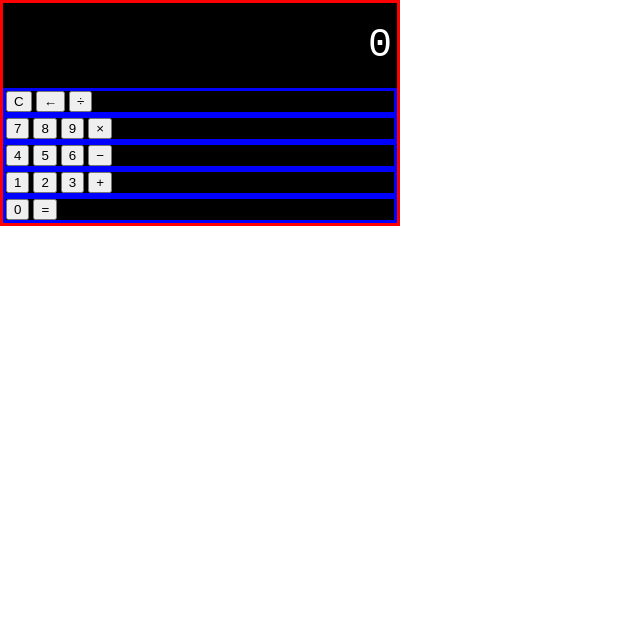
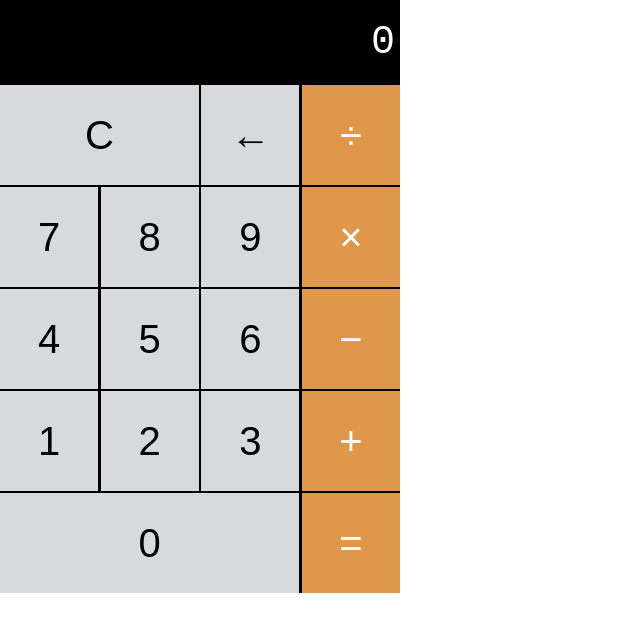
Before and after one commit to artemis-p/Calculator-JS, a plain HTML site: page index.html in a window 1280 px wide. Shown: the whole page, without its empty margins (0-640 px from the left). Drawn offline with Linux system fonts and the light colour scheme.

Commit message:
Styled the buttons

```diff
--- a/css/style.css
+++ b/css/style.css
@@ -11,13 +11,18 @@ body {
 
 .wrapper {
     width: 400px;
-    border: 3px solid red;
+    /* border: 3px solid red; */
     background-color: black;
     color: white;
 }
 
 .calc-button-row {
-    border: 3px solid blue;
+    /* border: 3px solid blue; */
+    display: flex;
+    flex-flow: row nowrap;
+    justify-content: space-between;
+    margin-bottom: 0.5%;
+    /* to add the lines in the bottom */
 }
 
 .screen {
@@ -26,3 +31,42 @@ body {
     padding: 20px 5px;
     font-size: 40px;
 }
+
+.calc-button {
+    background-color: #d8d9db;
+    color: #000000;
+    border: none;
+    font-size: 40px;
+    height: 100px;
+    flex-basis: 24.5%;
+    /* we don't have height, as we are working with flex, but we have flex-basis */
+}
+
+
+.calc-button:hover {
+    background-color: #ebebeb;
+}
+.calc-button:active {
+    background-color: #bbbcbe;
+}
+
+.double {
+    flex-basis: 49.7%;
+}
+
+.triple {
+    flex-basis: 74.8%;
+}
+
+.calc-button:last-child {
+    background-color: #df974c;
+    color: white;
+}
+
+.calc-button:last-child:hover {
+    background-color: #dfb07e;
+}
+
+.calc-button:last-child:active {
+    background-color: #e6ac6f;
+}
```
